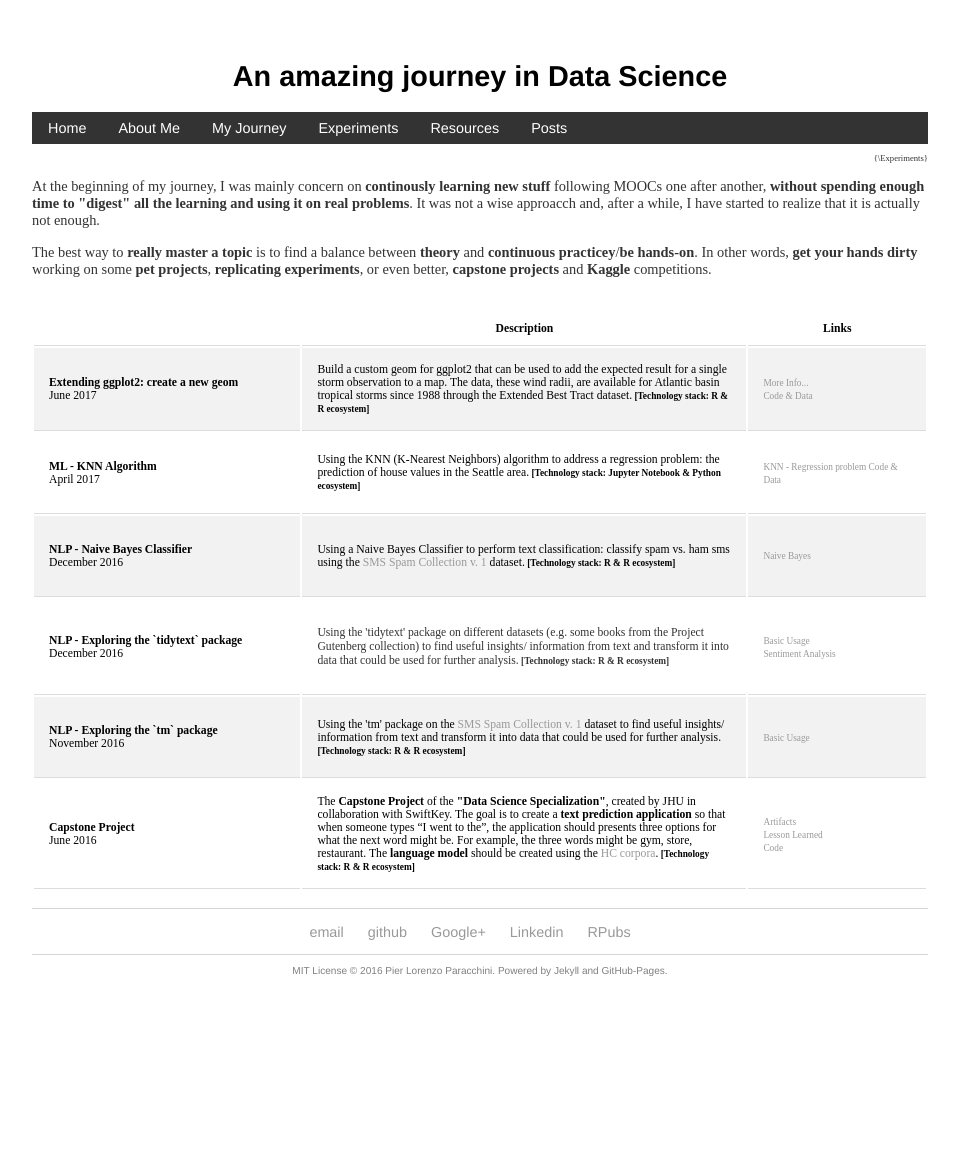
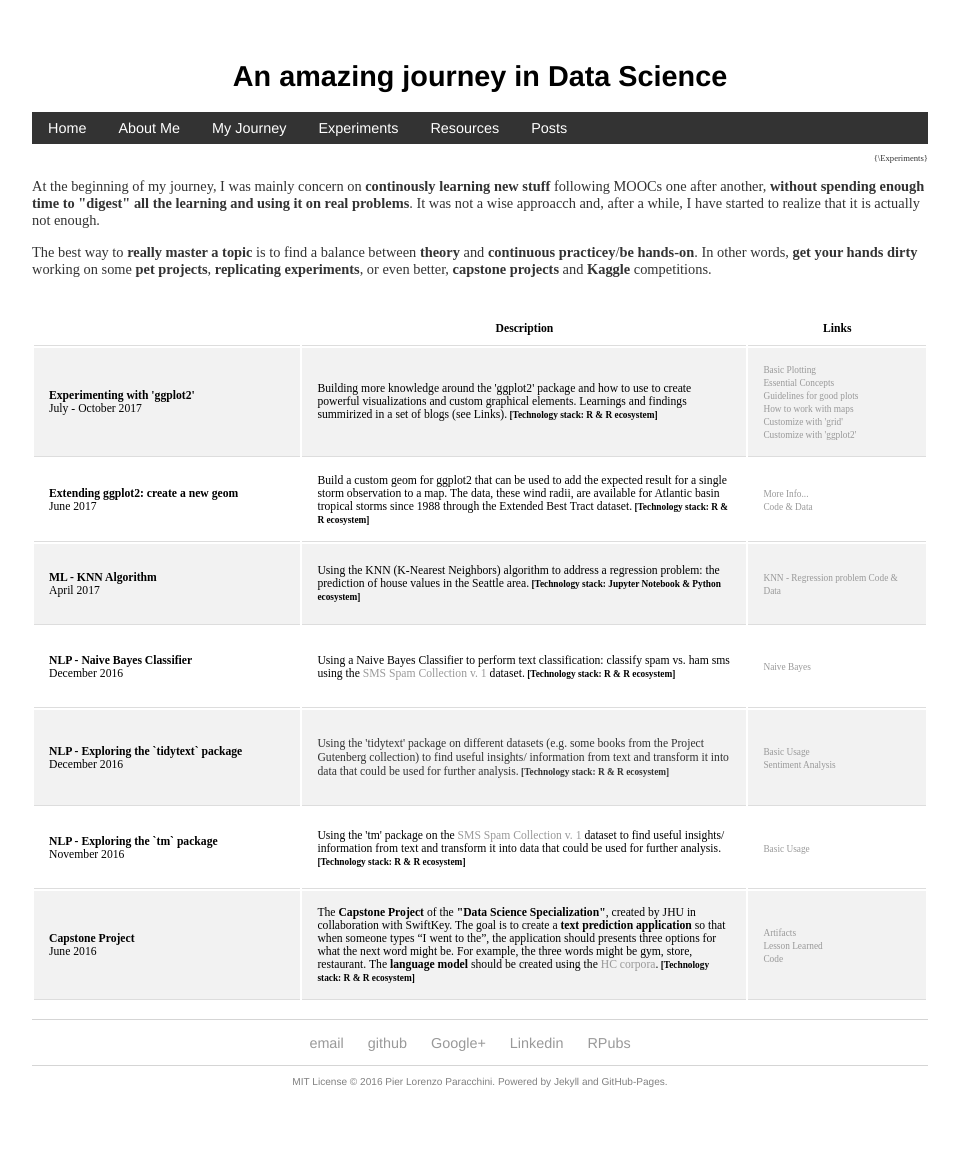
Before and after one commit to pparacch/pparacch.github.io, a Jekyll site: the page built from pet/index.html, in a window 1280 px wide. Shown: the whole page, without its empty margins (160-1119 px from the left). Built offline with Jekyll 4.4.1, drawn with Linux system fonts in a browser that asks for light colours; before the commit the page ends 1047 px from its top, so only the background shows below that.

Commit message:
Experiments - adding entry on experimenting with ggplot2

```diff
--- a/pet/index.html
+++ b/pet/index.html
@@ -52,6 +52,25 @@ title: Experiments
 	    <th></th>
 	    <th>Description</th>
 	    <th>Links</th>
+	  </tr>
+
+		<tr>
+	    <td>
+				<b>Experimenting with 'ggplot2'</b><br/>July - October 2017
+			</td>
+	    <td>
+				<span>Building more knowledge around the 'ggplot2' package and how to use to create powerful visualizations and custom graphical elements. Learnings and findings summirized in a set of blogs (see Links).</span><span><b style="font-size: 0.8em;"> [Technology stack: R & R ecosystem]</b></span>
+			</td>
+			<td>
+					<span style="font-size: 0.8em;">
+						<a href="https://pparacch.github.io/2017/07/06/plotting_in_R_ggplot2_part_1.html" target = "_blank">Basic Plotting</a><br/>
+						<a href="https://pparacch.github.io/2017/07/14/plotting_in_R_ggplot2_part_2.html" target = "_blank">Essential Concepts</a><br/>
+						<a href="https://pparacch.github.io/2017/07/18/plotting_in_R_ggplot2_part_3.html" target = "_blank">Guidelines for good plots</a><br/>
+						<a href="https://pparacch.github.io/2017/08/28/plotting_in_R_ggplot2_part_4.html" target = "_blank">How to work with maps</a><br/>
+						<a href="https://pparacch.github.io/2017/09/25/plotting_in_R_ggplot2_part_5.html" target = "_blank">Customize with 'grid'</a><br/>
+						<a href="https://pparacch.github.io/2017/10/25/plotting_in_R_ggplot2_part_6.html" target = "_blank">Customize with 'ggplot2'</a>
+					</span>
+			</td>
 	  </tr>
 
 		<tr>
```
